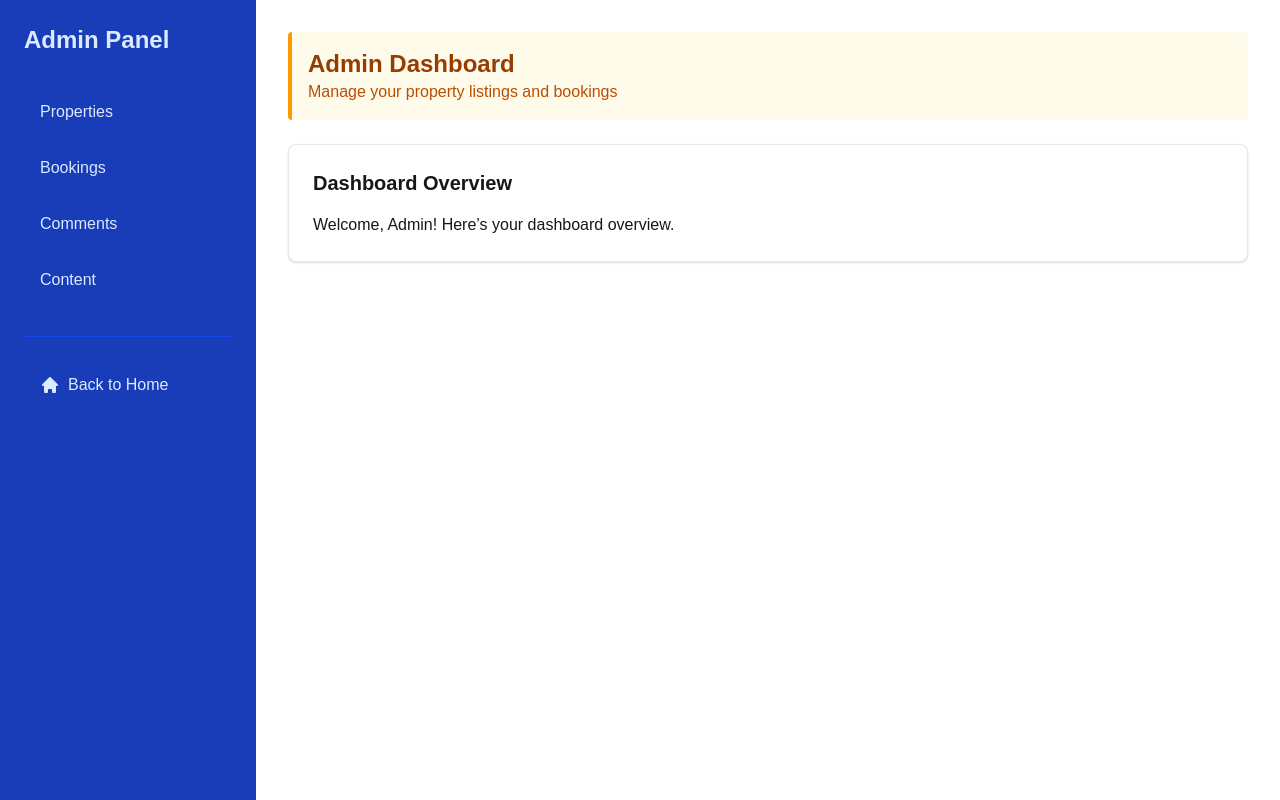
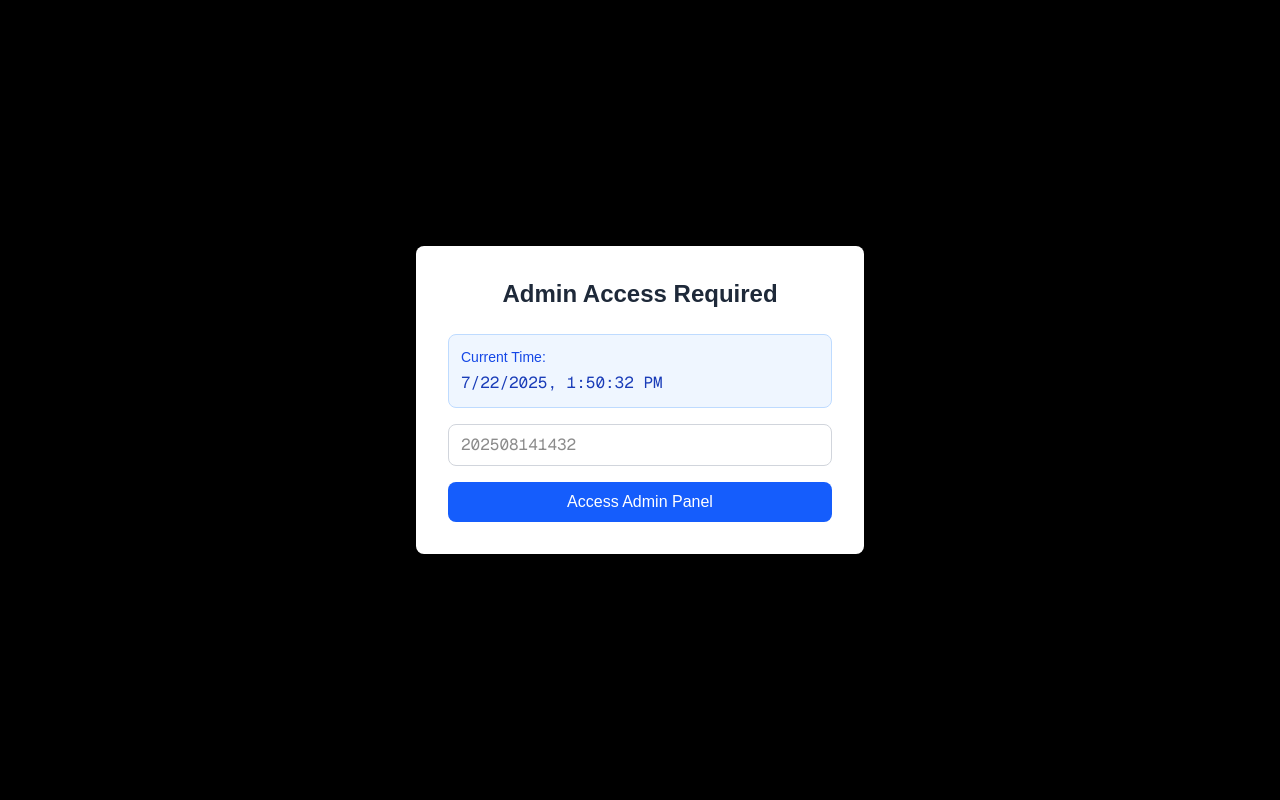
Before and after one commit to riqu-eza/next-hotel, a Next.js app: page /admin in a window 1280 px wide. Built offline with nearby package versions, Linux system fonts and the light colour scheme.

Commit message:
the admin password set

```diff
--- a/src/app/admin/layout.tsx
+++ b/src/app/admin/layout.tsx
@@ -1,53 +1,260 @@
 "use client";
 import Link from "next/link";
 import { usePathname } from "next/navigation";
+import { useState, useEffect } from "react";
 
+// Utility function to generate time-based password
+function generateTimeBasedPassword(): string {
+  const now = new Date();
+  const password = now.getFullYear().toString() +
+                  (now.getMonth() + 1).toString().padStart(2, '0') +
+                  now.getDate().toString().padStart(2, '0') +
+                  now.getHours().toString().padStart(2, '0') +
+                  now.getMinutes().toString().padStart(2, '0');
+  return password; // Format: YYYYMMDDHHMM
+}
+
+// Custom hook for authentication
+function useTimeBasedAuth() {
+  const [isAuthenticated, setIsAuthenticated] = useState<boolean>(false);
+  const [showLoginModal, setShowLoginModal] = useState<boolean>(false);
+  const [inputPassword, setInputPassword] = useState<string>("");
+  const [error, setError] = useState<string>("");
+  const [currentTime, setCurrentTime] = useState<string>("");
+
+  useEffect(() => {
+    // Check if user is already authenticated in this session
+    const authStatus = sessionStorage.getItem('admin-auth');
+    if (authStatus === 'true') {
+      setIsAuthenticated(true);
+    } else {
+      setShowLoginModal(true);
+    }
+
+    // Update current time every second for display
+    const interval = setInterval(() => {
+      setCurrentTime(new Date().toLocaleString());
+    }, 1000);
+
+    return () => clearInterval(interval);
+  }, []);
+
+  const validatePassword = (password: string): boolean => {
+    const currentPassword = generateTimeBasedPassword();
+
+    // Also check password from previous minute to handle timing delays
+    const previousMinute = new Date();
+    previousMinute.setMinutes(previousMinute.getMinutes() - 1);
+    const previousPassword = previousMinute.getFullYear().toString() +
+                            (previousMinute.getMonth() + 1).toString().padStart(2, '0') +
+                            previousMinute.getDate().toString().padStart(2, '0') +
+                            previousMinute.getHours().toString().padStart(2, '0') +
+                            previousMinute.getMinutes().toString().padStart(2, '0');
+
+    return password === currentPassword || password === previousPassword;
+  };
+
+  const handleLogin = (e: React.FormEvent) => {
+    e.preventDefault();
+
+    if (validatePassword(inputPassword)) {
+      setIsAuthenticated(true);
+      setShowLoginModal(false);
+      setError("");
+      sessionStorage.setItem('admin-auth', 'true');
+    } else {
+      setError("Invalid password. Use current date/time format: YYYYMMDDHHMM");
+    }
+  };
+
+  const handleLogout = () => {
+    setIsAuthenticated(false);
+    setShowLoginModal(true);
+    setInputPassword("");
+    setError("");
+    sessionStorage.removeItem('admin-auth');
+  };
+
+  return {
+    isAuthenticated,
+    showLoginModal,
+    inputPassword,
+    setInputPassword,
+    error,
+    currentTime,
+    handleLogin,
+    handleLogout
+  };
+}
+
+// Login Modal Component
+function LoginModal({
+  show,
+  inputPassword,
+  setInputPassword,
+  error,
+  currentTime,
+  onSubmit
+}: {
+  show: boolean;
+  inputPassword: string;
+  setInputPassword: (value: string) => void;
+  error: string;
+  currentTime: string;
+  onSubmit: (e: React.FormEvent) => void;
+}) {
+  if (!show) return null;
+
+  return (
+    <div className="fixed inset-0 bg-black bg-opacity-50 flex items-center justify-center z-50">
+      <div className="bg-white rounded-lg p-8 max-w-md w-full mx-4 shadow-xl">
+        <div className="text-center mb-6">
+          <h2 className="text-2xl font-bold text-gray-800 mb-2">Admin Access Required</h2>
+          {/* <p className="text-gray-600">Enter the time-based password to continue</p> */}
+        </div>
+
+        <div className="mb-4 p-3 bg-blue-50 rounded-lg border border-blue-200">
+          <p className="text-sm text-blue-700 mb-1">Current Time:</p>
+          <p className="font-mono text-blue-800">{currentTime}</p>
+
+        </div>
+
+        <form onSubmit={onSubmit} className="space-y-4">
+          <div>
+
+            <input
+              type="password"
+              id="password"
+              value={inputPassword}
+              onChange={(e) => setInputPassword(e.target.value)}
+              className="w-full px-3 py-2 border border-gray-300 rounded-lg focus:outline-none focus:ring-2 focus:ring-blue-500 font-mono"
+              placeholder="202508141432"
+              required
+            />
+            {error && (
+              <p className="mt-2 text-sm text-red-600">{error}</p>
+            )}
+          </div>
+
+          <button
+            type="submit"
+            className="w-full bg-blue-600 text-white py-2 px-4 rounded-lg hover:bg-blue-700 focus:outline-none focus:ring-2 focus:ring-blue-500 transition-colors"
+          >
+            Access Admin Panel
+          </button>
+        </form>
+
+        {/* <div className="mt-4 text-xs text-gray-500 text-center">
+          Hint: Use current date and time in YYYYMMDDHHMM format
+        </div> */}
+      </div>
+    </div>
+  );
+}
+
+// Updated Admin Layout Component
 export default function AdminLayout({
   children,
 }: {
   children: React.ReactNode;
 }) {
   const pathname = usePathname();
+  const {
+    isAuthenticated,
+    showLoginModal,
+    inputPassword,
+    setInputPassword,
+    error,
+    currentTime,
+    handleLogin,
+    handleLogout
+  } = useTimeBasedAuth();
+
+  // Show login modal if not authenticated
+  if (!isAuthenticated) {
+    return (
+      <>
+        <LoginModal
+          show={showLoginModal}
+          inputPassword={inputPassword}
+          setInputPassword={setInputPassword}
+          error={error}
+          currentTime={currentTime}
+          onSubmit={handleLogin}
+        />
+        <div className="min-h-screen flex items-center justify-center bg-gray-100">
+          <div className="text-center">
+            <h1 className="text-2xl font-bold text-gray-800 mb-2">Admin Panel</h1>
+            <p className="text-gray-600">Please authenticate to continue</p>
+          </div>
+        </div>
+      </>
+    );
+  }
 
   return (
     <div className="min-h-screen flex bg-gray-50">
       {/* Sidebar */}
       <aside className="w-64 bg-blue-800 text-white p-6 shadow-lg">
         <h2 className="text-2xl font-bold mb-8 text-blue-100">Admin Panel</h2>
+
         <nav className="flex flex-col gap-2">
-          {/* <Link
-            href="/admin"
-            className={`px-4 py-3 rounded-lg transition-all ${pathname === '/admin' ? 'bg-blue-600 text-white font-medium' : 'text-blue-100 hover:bg-blue-700 hover:text-white'}`}
-          >
-            Dashboard
-          </Link> */}
           <Link
             href="/admin/properties"
-            className={`px-4 py-3 rounded-lg transition-all ${pathname.startsWith('/admin/properties') ? 'bg-blue-600 text-white font-medium' : 'text-blue-100 hover:bg-blue-700 hover:text-white'}`}
+            className={`px-4 py-3 rounded-lg transition-all ${
+              pathname.startsWith('/admin/properties')
+                ? 'bg-blue-600 text-white font-medium'
+                : 'text-blue-100 hover:bg-blue-700 hover:text-white'
+            }`}
           >
             Properties
           </Link>
+
           <Link
             href="/admin/bookings"
-            className={`px-4 py-3 rounded-lg transition-all ${pathname.startsWith('/admin/bookings') ? 'bg-blue-600 text-white font-medium' : 'text-blue-100 hover:bg-blue-700 hover:text-white'}`}
+            className={`px-4 py-3 rounded-lg transition-all ${
+              pathname.startsWith('/admin/bookings')
+                ? 'bg-blue-600 text-white font-medium'
+                : 'text-blue-100 hover:bg-blue-700 hover:text-white'
+            }`}
           >
             Bookings
           </Link>
+
           <Link
             href="/admin/comments"
-            className={`px-4 py-3 rounded-lg transition-all ${pathname.startsWith('/admin/comments') ? 'bg-blue-600 text-white font-medium' : 'text-blue-100 hover:bg-blue-700 hover:text-white'}`}
+            className={`px-4 py-3 rounded-lg transition-all ${
+              pathname.startsWith('/admin/comments')
+                ? 'bg-blue-600 text-white font-medium'
+                : 'text-blue-100 hover:bg-blue-700 hover:text-white'
+            }`}
           >
             Comments
           </Link>
+
           <Link
             href="/admin/content"
-            className={`px-4 py-3 rounded-lg transition-all ${pathname.startsWith('/admin/content') ? 'bg-blue-600 text-white font-medium' : 'text-blue-100 hover:bg-blue-700 hover:text-white'}`}
+            className={`px-4 py-3 rounded-lg transition-all ${
+              pathname.startsWith('/admin/content')
+                ? 'bg-blue-600 text-white font-medium'
+                : 'text-blue-100 hover:bg-blue-700 hover:text-white'
+            }`}
           >
             Content
           </Link>
         </nav>
 
-        <div className="mt-8 pt-6 border-t border-blue-700">
+        <div className="mt-8 pt-6 border-t border-blue-700 space-y-2">
+          <button
+            onClick={handleLogout}
+            className="w-full px-4 py-3 rounded-lg transition-all flex items-center gap-2 text-blue-100 hover:bg-red-600 hover:text-white text-left"
+          >
+            <svg xmlns="http://www.w3.org/2000/svg" className="h-5 w-5" viewBox="0 0 20 20" fill="currentColor">
+              <path fillRule="evenodd" d="M3 3a1 1 0 00-1 1v12a1 1 0 102 0V4a1 1 0 00-1-1zm10.293 9.293a1 1 0 001.414 1.414l3-3a1 1 0 000-1.414l-3-3a1 1 0 10-1.414 1.414L14.586 9H7a1 1 0 100 2h7.586l-1.293 1.293z" clipRule="evenodd" />
+            </svg>
+            Logout
+          </button>
+
           <Link
             href="/"
             className="px-4 py-3 rounded-lg transition-all flex items-center gap-2 text-blue-100 hover:bg-amber-800 hover:text-white"
@@ -66,7 +273,9 @@ export default function AdminLayout({
           <div className="mb-6 p-4 bg-amber-50 border-l-4 border-amber-500 rounded">
             <h1 className="text-2xl font-bold text-amber-800">Admin Dashboard</h1>
             <p className="text-amber-700">Manage your property listings and bookings</p>
+            <p className="text-xs text-amber-600 mt-1">Current time: {currentTime}</p>
           </div>
+
           <div className="bg-white rounded-lg shadow-sm border border-gray-200 p-6">
             {children}
           </div>
@@ -75,3 +284,5 @@ export default function AdminLayout({
     </div>
   );
 }
+
+// Updated Admin Dashboard Component
--- a/src/app/admin/page.tsx
+++ b/src/app/admin/page.tsx
@@ -1,9 +1,14 @@
 "use client";
+
 export default function AdminDashboard() {
   return (
     <div>
       <h2 className="text-xl font-semibold mb-4">Dashboard Overview</h2>
-      <p>Welcome, Admin! Here’s your dashboard overview.</p>
+      <p className="mb-6">
+        Welcome, Admin! Here&apos;s your dashboard overview.
+      </p>
+
+
     </div>
   );
 }
--- a/src/app/components/pages/bookingform.tsx
+++ b/src/app/components/pages/bookingform.tsx
@@ -13,8 +13,8 @@ export default function BookingForm({ roomType, roomTypes, propertyId }: Booking
   const [selectedRoomType, setSelectedRoomType] = useState(
     roomType || roomTypes?.[0] || ""
   );
-  console.log("Selected Room Type:", selectedRoomType);
-  console.log("Property ID:", propertyId);
+  // console.log("Selected Room Type:", selectedRoomType);
+  // console.log("Property ID:", propertyId);
   const [name, setName] = useState("");
   const [email, setEmail] = useState("");
   const [fromDate, setFromDate] = useState("");
```
